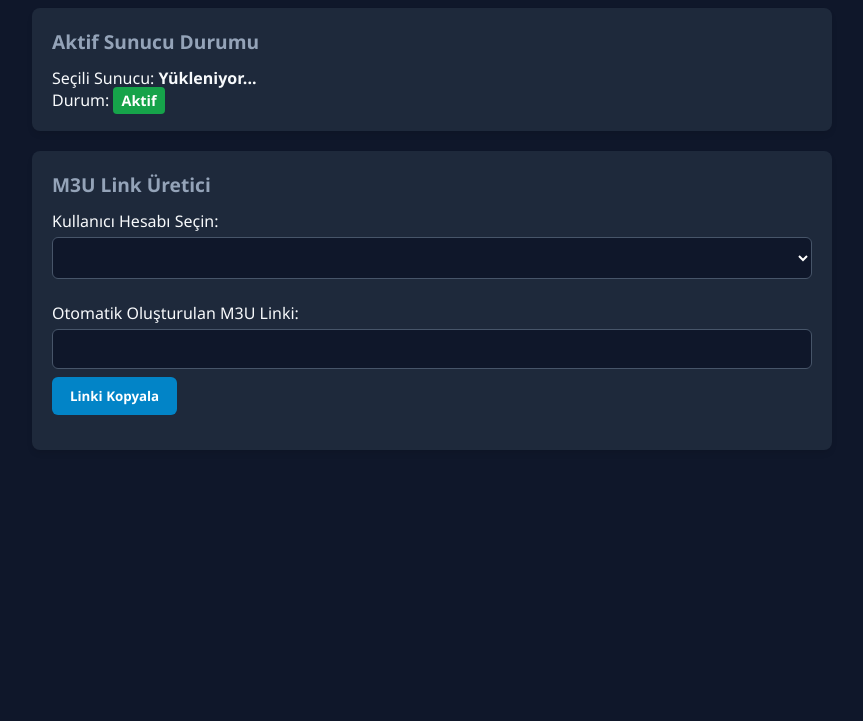
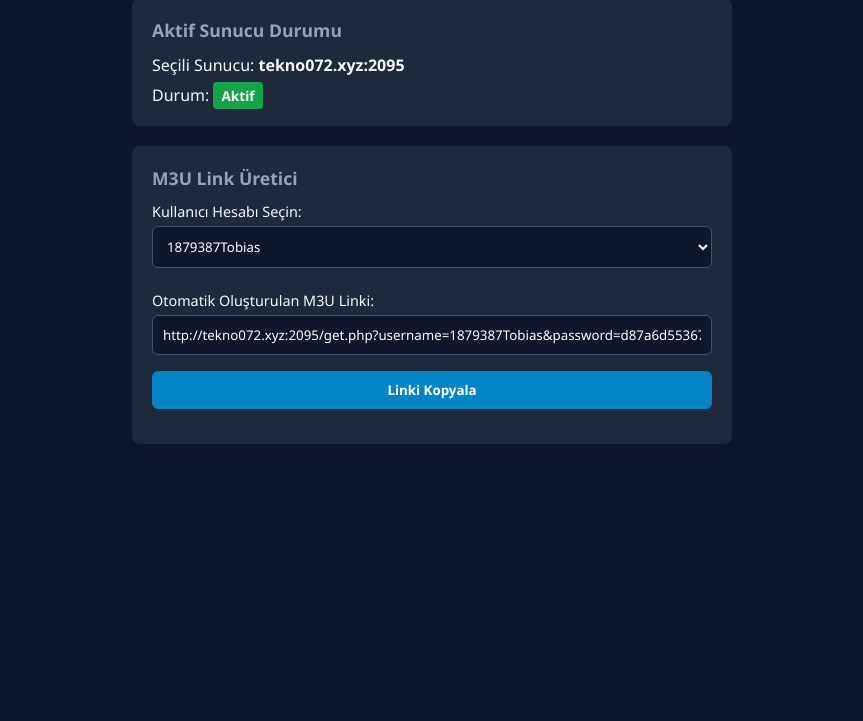
Before and after one commit to johnbravo34/iptv-panel, a plain HTML site: page index.html in a window 1280 px wide. Shown: the part 79-800 px from the top of the page, without its empty margins (208-1071 px from the left). Drawn offline with Linux system fonts and the light colour scheme.

Commit message:
Enhance index.html with styles and functionality
Added inline styles for layout and design improvements, updated server status display, and integrated JavaScript for account selection and M3U link generation.

```diff
--- a/index.html
+++ b/index.html
@@ -4,7 +4,79 @@
     <meta charset="UTF-8">
     <meta name="viewport" content="width=device-width, initial-scale=1.0">
     <title>IPTV M3U Bağlantı Paneli</title>
-    <link rel="stylesheet" href="css/style.css">
+    <style>
+        * {
+            box-sizing: border-box;
+            margin: 0;
+            padding: 0;
+            font-family: 'Segoe UI', Tahoma, Geneva, Verdana, sans-serif;
+        }
+        body {
+            background-color: #0f172a;
+            color: #f8fafc;
+            padding: 20px;
+        }
+        .container {
+            max-width: 600px;
+            margin: 0 auto;
+        }
+        h1 {
+            text-align: center;
+            margin-bottom: 24px;
+            color: #38bdf8;
+            font-size: 1.5rem;
+        }
+        .card {
+            background-color: #1e293b;
+            border-radius: 8px;
+            padding: 20px;
+            margin-bottom: 20px;
+            box-shadow: 0 4px 6px -1px rgba(0, 0, 0, 0.1);
+        }
+        .card h2 {
+            margin-bottom: 12px;
+            font-size: 1.1rem;
+            color: #94a3b8;
+        }
+        button {
+            background-color: #0284c7;
+            color: white;
+            border: none;
+            padding: 10px 18px;
+            border-radius: 6px;
+            cursor: pointer;
+            font-weight: 600;
+            width: 100%;
+            margin-top: 8px;
+        }
+        button:hover {
+            background-color: #0369a1;
+        }
+        .badge {
+            padding: 4px 8px;
+            border-radius: 4px;
+            font-weight: bold;
+            font-size: 0.85rem;
+        }
+        .badge.success { background-color: #16a34a; color: white; }
+        .form-group {
+            margin-bottom: 15px;
+        }
+        label {
+            display: block;
+            margin-bottom: 5px;
+            font-size: 0.9rem;
+        }
+        select, input[type="text"] {
+            width: 100%;
+            padding: 10px;
+            border-radius: 6px;
+            border: 1px solid #475569;
+            background-color: #0f172a;
+            color: white;
+            margin-bottom: 8px;
+        }
+    </style>
 </head>
 <body>
     <div class="container">
@@ -12,7 +84,7 @@
 
         <div class="card">
             <h2>Aktif Sunucu Durumu</h2>
-            <p>Seçili Sunucu: <strong id="active-domain">Yükleniyor...</strong></p>
+            <p style="margin-bottom: 8px;">Seçili Sunucu: <strong id="active-domain">---</strong></p>
             <p>Durum: <span id="status-badge" class="badge success">Aktif</span></p>
         </div>
 
@@ -30,7 +102,92 @@
         </div>
     </div>
 
-    <script src="js/data.js"></script>
-    <script src="js/app.js"></script>
+    <script>
+        const DOMAINS = [
+            "tekno072.xyz:2095",
+            "vip-flying.xyz:2095",
+            "mrtrb.xyz:2095",
+            "4kblue8k.xyz:2095",
+            "maxgoldx.xyz:2095",
+            "ediztv.yeninesiltv.org:2095",
+            "euteck.xyz:2095",
+            "xx1907xx.mysynology.net:2095",
+            "globalvip.yeninesiltv.live:2095",
+            "4kx8k.xyz:2095",
+            "dzcvip1.xyz:2095",
+            "vip2fun.xyz:2095",
+            "eurvip.xyz:2095",
+            "frkavrptv.com:2095",
+            "germanyblue.site:8080",
+            "erolelektronik.store:8080",
+            "isktv10.com:2095",
+            "iptvturkie.xyz:8080",
+            "izmiruydu.xyz:2095",
+            "ikrtvnew.com:2095",
+            "ward2026.store:8080",
+            "ctn34.xyz:8080",
+            "dpsmartone.xyz:2095",
+            "eagleblue.store:2095"
+        ];
+
+        const ACCOUNTS = [
+            { username: "1879387Tobias", password: "d87a6d553670afb6" },
+            { username: "efeece", password: "jYaK4ad" },
+            { username: "Marvin.", password: "fzAT3ebxRZ" },
+            { username: "Meral.keh", password: "y4k61BsQ5G" },
+            { username: "GurEyup5858", password: "pF1zg8n2" },
+            { username: "ftt1123", password: "ftt1409gg00" },
+            { username: "aa6928tv", password: "aa1607yy00" },
+            { username: "Gerdfreebe2", password: "cAyrSqbt" },
+            { username: "Anka01", password: "22.01.2025" },
+            { username: "karakus63", password: "aa36552432f2c528" },
+            { username: "Mrt8939", password: "Rt8939" },
+            { username: "Hasan5112", password: "Hsn5112" },
+            { username: "2teKdv4frHBe", password: "dsVsVx8Cuwga" },
+            { username: "gksl3542", password: "cY69GNG7zD" },
+            { username: "M-TE0024", password: "91271625ha" },
+            { username: "Ozlm.5055", password: "Zlm.5055" },
+            { username: "kemal1090chz", password: "kemal3101cc00yy" },
+            { username: "5602795", password: "978bc5e4b4718f76" }
+        ];
+
+        document.addEventListener("DOMContentLoaded", () => {
+            initAccountSelect();
+            initApp();
+        });
+
+        function initAccountSelect() {
+            const select = document.getElementById("user-select");
+            ACCOUNTS.forEach((acc, index) => {
+                const option = document.createElement("option");
+                option.value = index;
+                option.textContent = acc.username;
+                select.appendChild(option);
+            });
+        }
+
+        function initApp() {
+            const defaultDomain = DOMAINS[0];
+            document.getElementById("active-domain").textContent = defaultDomain;
+            generateUserM3u();
+        }
+
+        function generateUserM3u() {
+            const select = document.getElementById("user-select");
+            const output = document.getElementById("m3u-output");
+            const selectedAcc = ACCOUNTS[select.value];
+            const activeDomain = DOMAINS[0];
+
+            const m3uUrl = `http://${activeDomain}/get.php?username=${selectedAcc.username}&password=${selectedAcc.password}&type=m3u_plus`;
+            output.value = m3uUrl;
+        }
+
+        function copyLink() {
+            const copyText = document.getElementById("m3u-output");
+            copyText.select();
+            navigator.clipboard.writeText(copyText.value);
+            alert("M3U Linki kopyalandı!");
+        }
+    </script>
 </body>
 </html>
```
